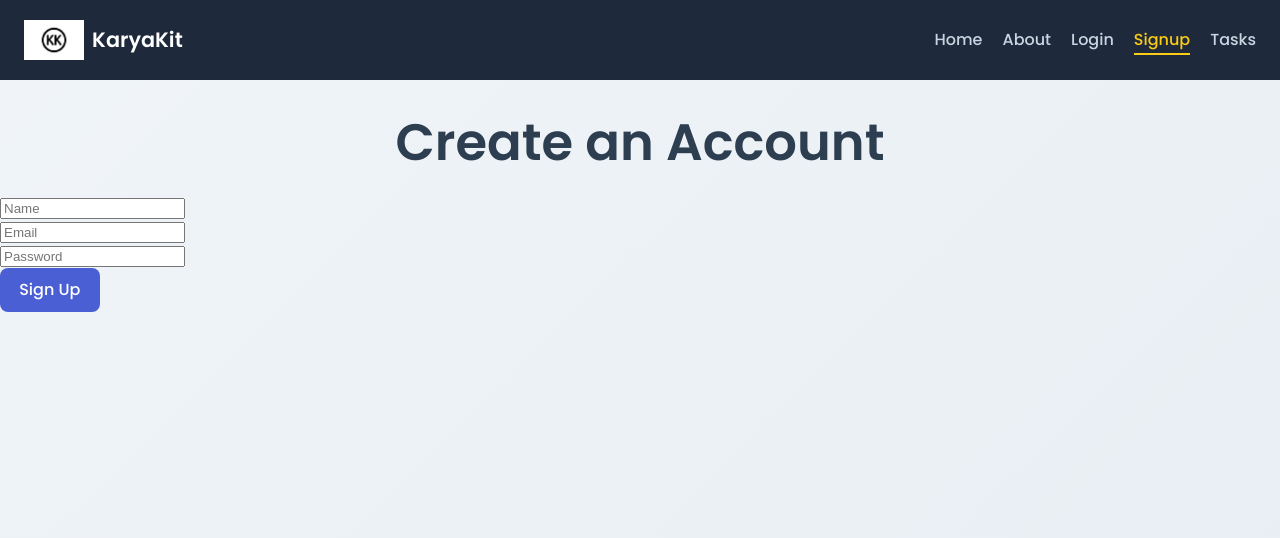
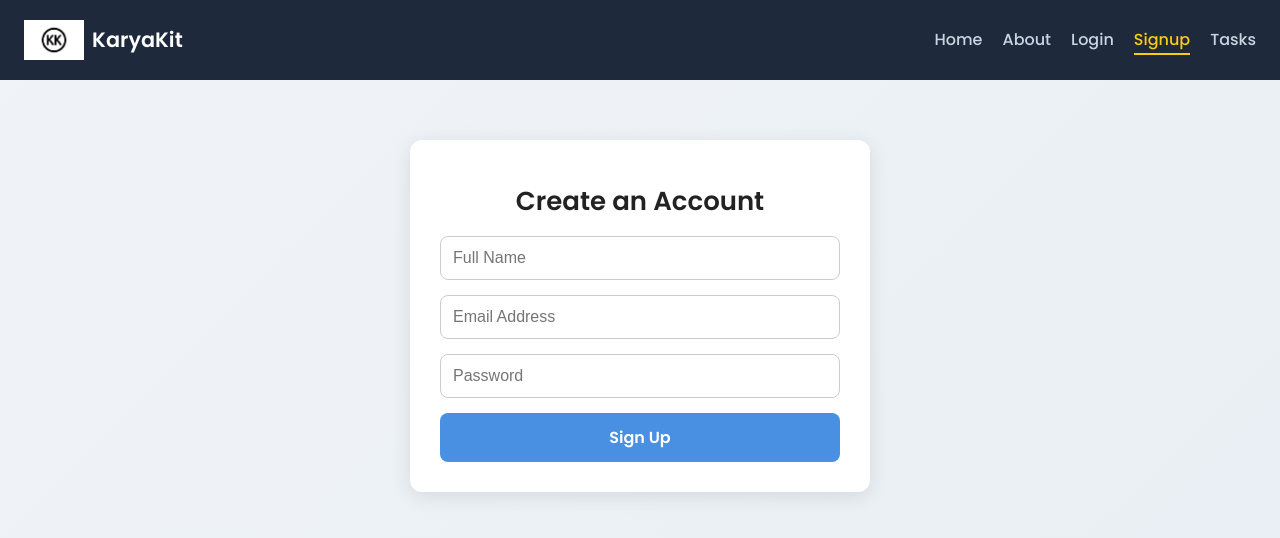
Before and after one commit to chitrabhanuB/daily-scheduler-frontend, a React (Vite) app: page /signup in a window 1280 px wide. Shown: the top 538 px of the page. Built offline with nearby package versions, Linux system fonts and the light colour scheme; no server answers.

Commit message:
reviews..

```diff
--- /dev/null
+++ b/src/pages/Auth.css
@@ -0,0 +1,61 @@
+.auth-container {
+  max-width: 400px;
+  margin: 60px auto;
+  padding: 30px;
+  background: white;
+  border-radius: 12px;
+  box-shadow: 0px 4px 20px rgba(0,0,0,0.1);
+  text-align: center;
+}
+
+.auth-title {
+  font-size: 26px;
+  font-weight: bold;
+  margin-bottom: 20px;
+  color: #222;
+}
+
+.auth-form {
+  display: flex;
+  flex-direction: column;
+  gap: 15px;
+}
+
+.auth-form input {
+  padding: 12px;
+  border-radius: 8px;
+  border: 1px solid #ccc;
+  font-size: 16px;
+  transition: border 0.2s;
+}
+
+.auth-form input:focus {
+  border-color: #4a90e2;
+  outline: none;
+}
+
+.auth-form button {
+  padding: 12px;
+  border: none;
+  border-radius: 8px;
+  background-color: #4a90e2;
+  color: white;
+  font-size: 16px;
+  font-weight: bold;
+  cursor: pointer;
+  transition: background 0.2s;
+}
+
+.auth-form button:hover {
+  background-color: #357abd;
+}
+
+.auth-form button:disabled {
+  background-color: #a0c4f4;
+  cursor: not-allowed;
+}
+
+.auth-message {
+  margin-top: 15px;
+  font-size: 14px;
+}
--- a/src/pages/Login.jsx
+++ b/src/pages/Login.jsx
@@ -1,5 +1,6 @@
 import { useState } from "react";
 import { useNavigate } from "react-router-dom";
+import "./Auth.css"; // ✅ Added styling file
 
 const API_URL = import.meta.env.VITE_API_URL || "http://localhost:5000";
 
@@ -30,7 +31,6 @@ export default function Login() {
         return;
       }
 
-      // ✅ Save token and user info in localStorage
       if (data.token) {
         localStorage.setItem("token", data.token);
       }
@@ -39,8 +39,6 @@ export default function Login() {
       }
 
       setMessage("✅ Login successful! Redirecting...");
-
-      // Redirect to tasks page after short delay
       setTimeout(() => {
         navigate("/tasks");
       }, 800);
@@ -54,30 +52,32 @@ export default function Login() {
   }
 
   return (
-    <div>
-      <h1>Login to KaryaKit</h1>
-      <form onSubmit={handleLogin}>
+    <div className="auth-container">
+      <form className="auth-card" onSubmit={handleLogin}>
+        <h2>Login to <span className="brand">KaryaKit</span></h2>
+
+        {message && <p className="auth-message">{message}</p>}
+
         <input
           type="email"
-          placeholder="Email"
+          placeholder="📧 Email"
           value={email}
           onChange={(e) => setEmail(e.target.value)}
           required
         />
-        <br />
+
         <input
           type="password"
-          placeholder="Password"
+          placeholder="🔑 Password"
           value={password}
           onChange={(e) => setPassword(e.target.value)}
           required
         />
-        <br />
-        <button type="submit" disabled={loading}>
+
+        <button type="submit" className="auth-btn" disabled={loading}>
           {loading ? "Logging in..." : "Login"}
         </button>
       </form>
-      {message && <p>{message}</p>}
     </div>
   );
 }
--- a/src/pages/Signup.jsx
+++ b/src/pages/Signup.jsx
@@ -1,5 +1,6 @@
 import { useState } from "react";
 import { useNavigate } from "react-router-dom";
+import "./Auth.css"; // ✅ Add a shared CSS file for login/signup styling
 
 const API_URL = import.meta.env.VITE_API_URL || "http://localhost:5000";
 
@@ -31,7 +32,6 @@ export default function Signup() {
         return;
       }
 
-      // ✅ Save token + user (only if provided)
       if (data.token) {
         localStorage.setItem("token", data.token);
       }
@@ -40,8 +40,6 @@ export default function Signup() {
       }
 
       setMessage("✅ Account created! Redirecting...");
-
-      // Redirect to tasks
       setTimeout(() => {
         navigate("/tasks");
       }, 800);
@@ -55,25 +53,25 @@ export default function Signup() {
   }
 
   return (
-    <div>
-      <h1>Create an Account</h1>
-      <form onSubmit={handleSignup}>
+    <div className="auth-container">
+      <h1 className="auth-title">Create an Account</h1>
+      <form onSubmit={handleSignup} className="auth-form">
         <input
           type="text"
-          placeholder="Name"
+          placeholder="Full Name"
           value={name}
           onChange={(e) => setName(e.target.value)}
           required
         />
-        <br />
+
         <input
           type="email"
-          placeholder="Email"
+          placeholder="Email Address"
           value={email}
           onChange={(e) => setEmail(e.target.value)}
           required
         />
-        <br />
+
         <input
           type="password"
           placeholder="Password"
@@ -81,12 +79,13 @@ export default function Signup() {
           onChange={(e) => setPassword(e.target.value)}
           required
         />
-        <br />
+
         <button type="submit" disabled={loading}>
           {loading ? "Creating account..." : "Sign Up"}
         </button>
       </form>
-      {message && <p>{message}</p>}
+
+      {message && <p className="auth-message">{message}</p>}
     </div>
   );
 }
```
